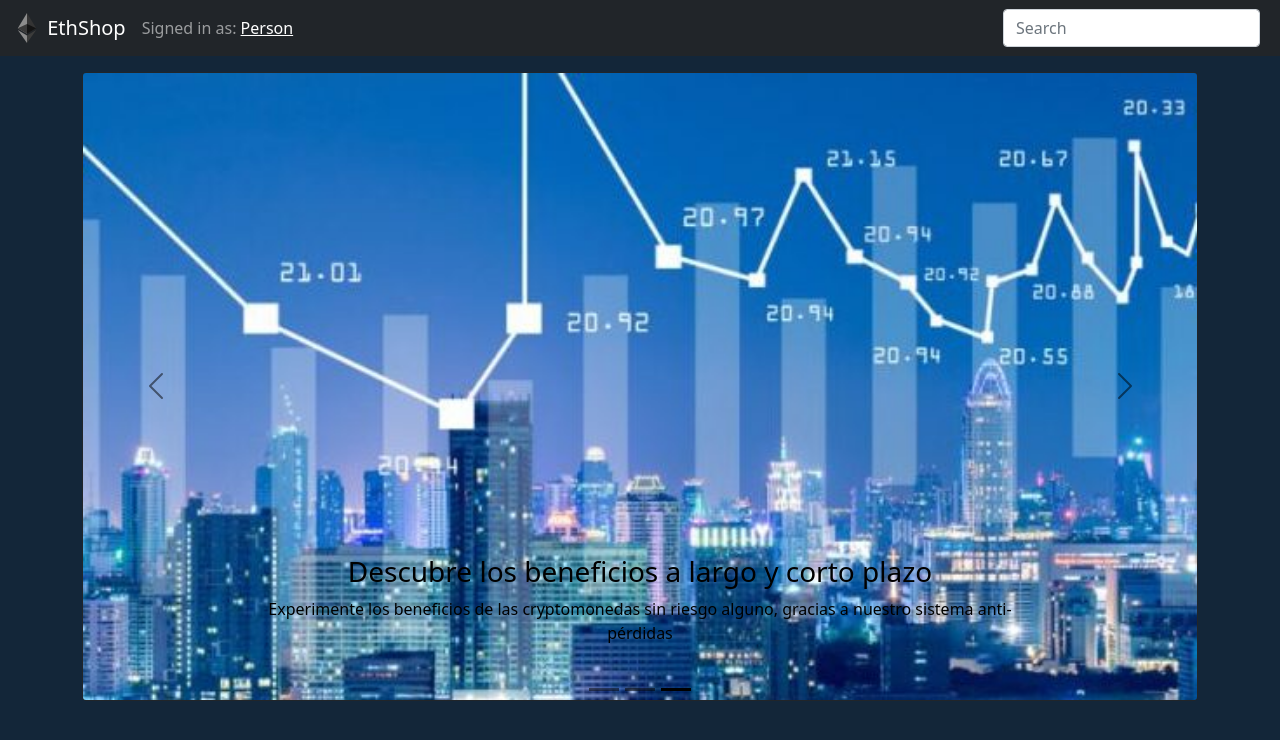
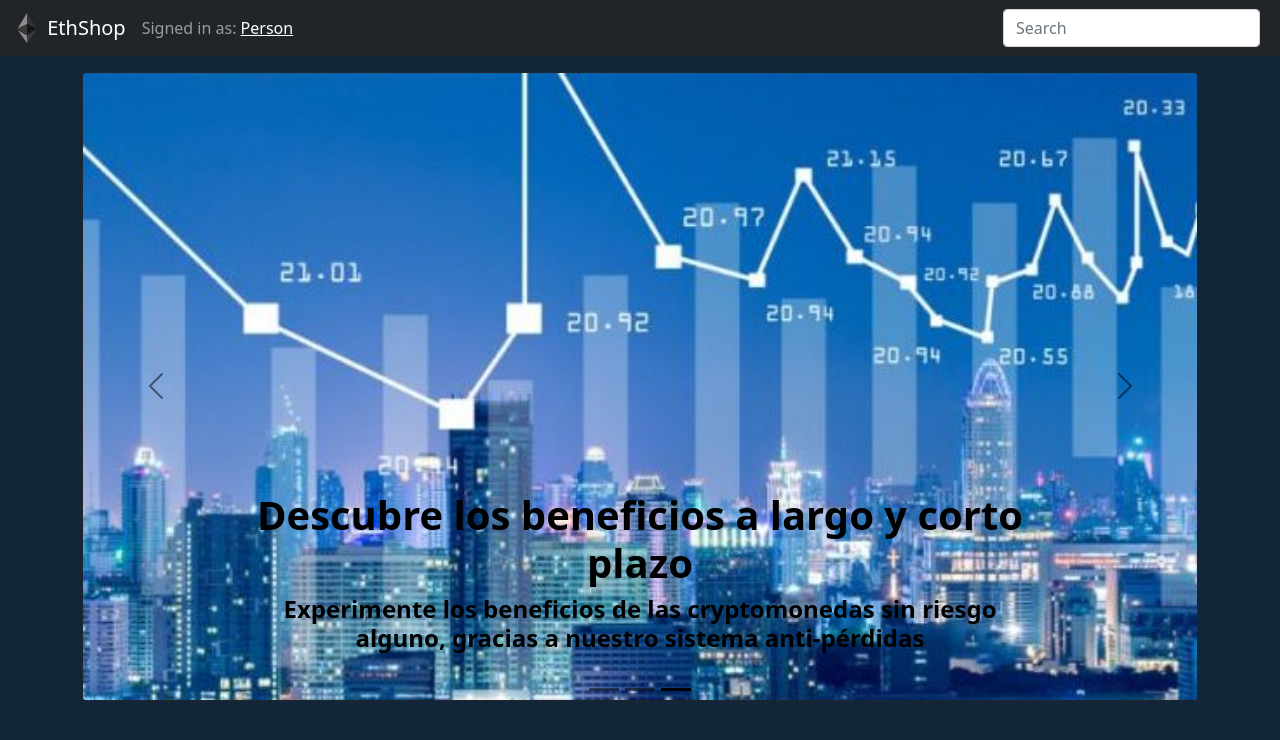
Before and after one commit to FedericoTorres233/EthShop, a Next.js app: page / in a window 1280 px wide. Both pictures are taken after a click on the button 604 px from the left and 689 px from the top of the page. Shown: the top 740 px of the page. Built offline with nearby package versions, Linux system fonts and the light colour scheme.

Commit message:
style: change carousel font size

```diff
--- a/components/MyCarousel.jsx
+++ b/components/MyCarousel.jsx
@@ -10,8 +10,15 @@ function MyCarousel() {
           alt="First slide"
         />
         <Carousel.Caption>
-          <h3>La moneda del futuro</h3>
-          <p>Utiliza las mas avanzadas tecnologias para obtener los beneficios de las crypto</p>
+          <h1>
+            <strong>La moneda del futuro</strong>
+          </h1>
+          <h4>
+            <strong>
+              Utiliza las mas avanzadas tecnologias para obtener los beneficios
+              de las crypto
+            </strong>
+          </h4>
         </Carousel.Caption>
       </Carousel.Item>
       <Carousel.Item interval={1000}>
@@ -21,8 +28,12 @@ function MyCarousel() {
           alt="Second slide"
         />
         <Carousel.Caption>
-          <h3>Sé independiente</h3>
-          <p>Invierte el 100% de tu dinero en el producto</p>
+          <h1>
+            <strong>Sé independiente</strong>
+          </h1>
+          <h4>
+            <strong>Invierte el 100% de tu dinero en el producto</strong>
+          </h4>
         </Carousel.Caption>
       </Carousel.Item>
       <Carousel.Item interval={1000}>
@@ -32,10 +43,15 @@ function MyCarousel() {
           alt="Third slide"
         />
         <Carousel.Caption>
-          <h3>Descubre los beneficios a largo y corto plazo</h3>
-          <p>
-            Experimente los beneficios de las cryptomonedas sin riesgo alguno, gracias a nuestro sistema anti-pérdidas
-          </p>
+          <h1>
+            <strong>Descubre los beneficios a largo y corto plazo</strong>
+          </h1>
+          <h4>
+            <strong>
+              Experimente los beneficios de las cryptomonedas sin riesgo alguno,
+              gracias a nuestro sistema anti-pérdidas
+            </strong>
+          </h4>
         </Carousel.Caption>
       </Carousel.Item>
     </Carousel>
```
